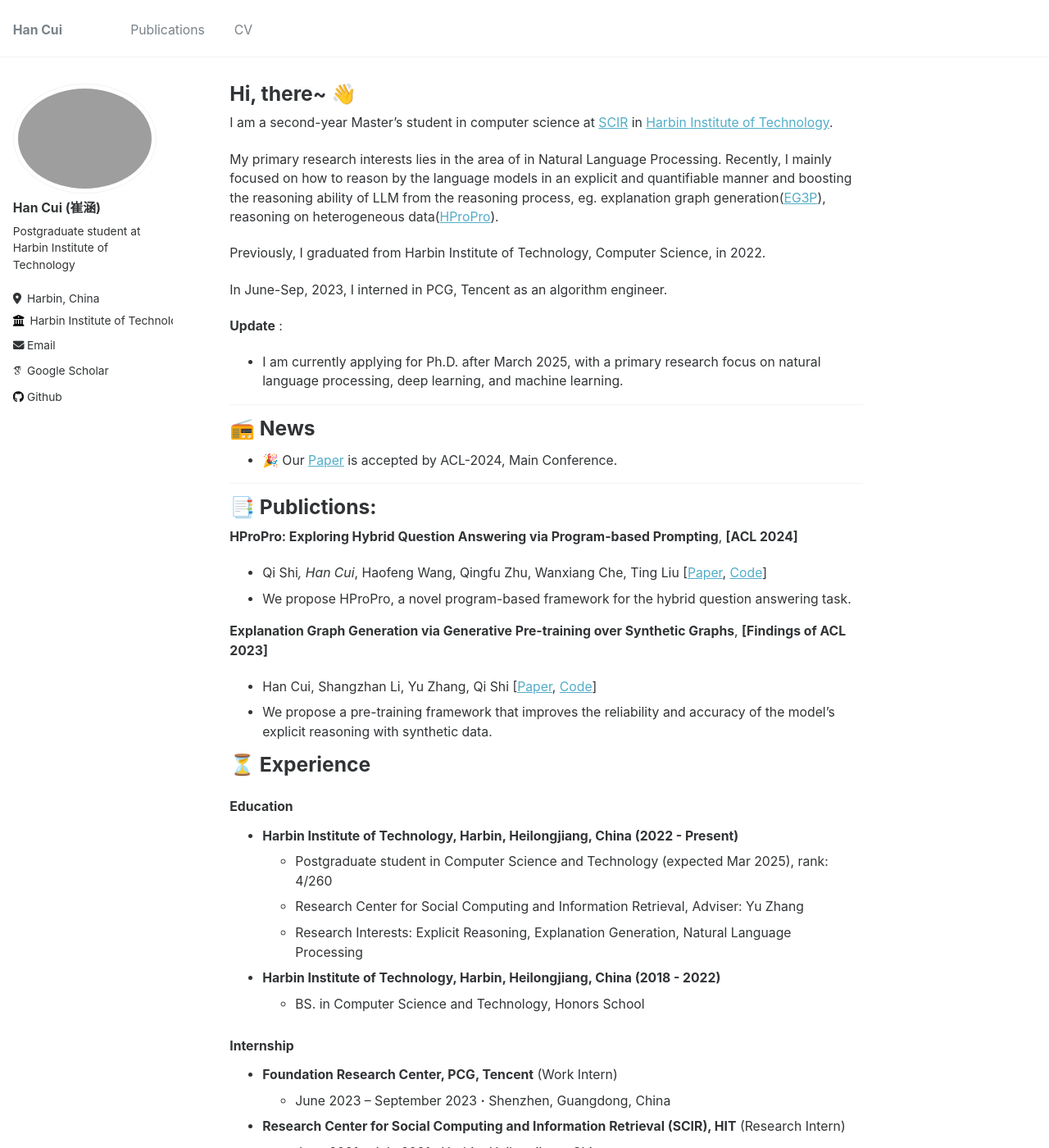
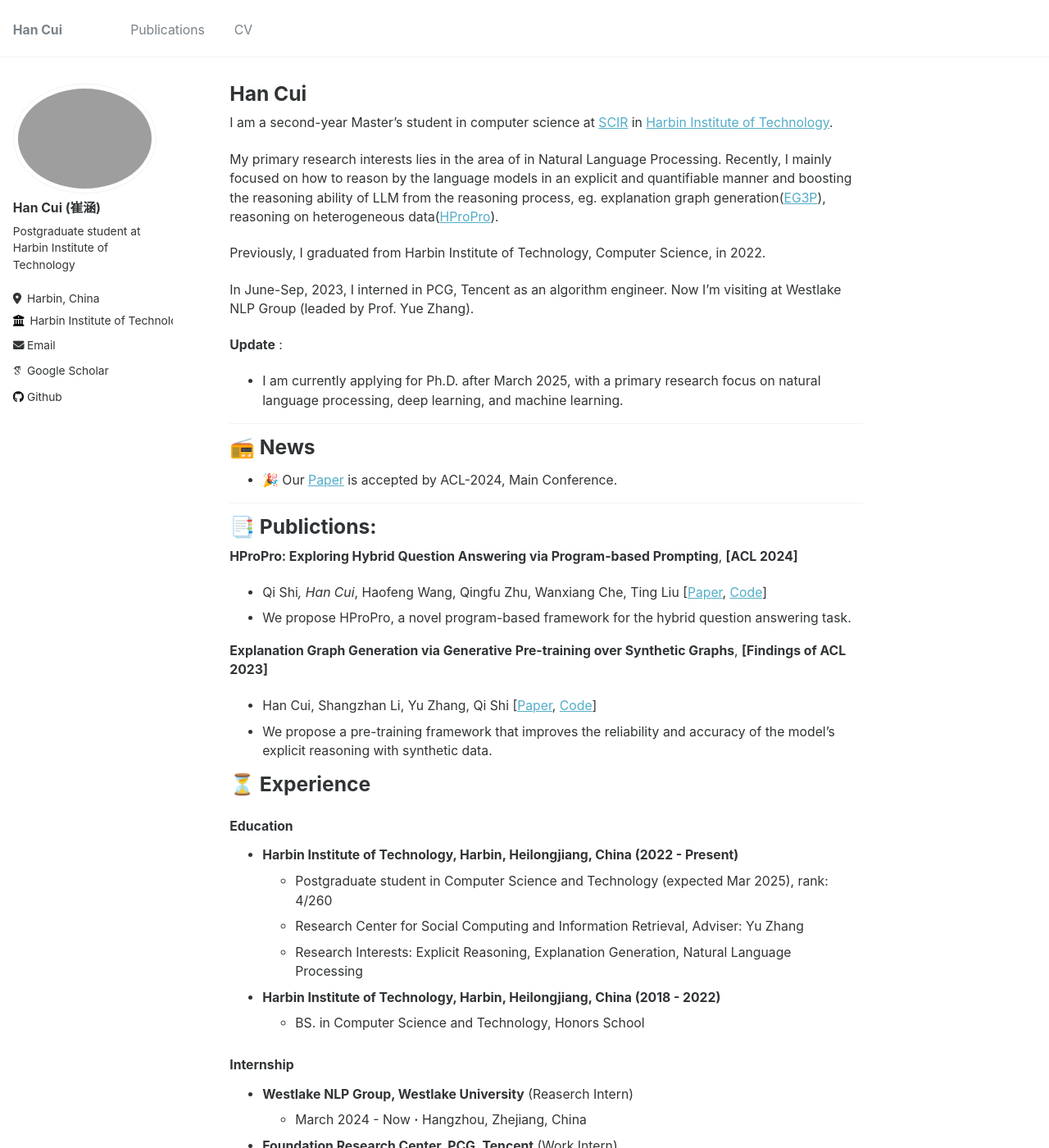
Before and after one commit to hanselcui/hanselcui.github.io, a Jekyll site: the page built from _pages/about.md, in a window 1280 px wide and 1400 px high. Shown: the whole window at 82% size. Built offline with Jekyll 4.4.1, drawn with Linux system fonts in a browser that asks for light colours; some web fonts are replaced; some of the changed text lies outside the part shown.

Commit message:
Update intern

```diff
--- a/_pages/about.md
+++ b/_pages/about.md
@@ -1,6 +1,6 @@
 ---
 permalink: /
-title: "Hi, there~ 👋"
+title: "Han Cui"
 author_profile: true
 redirect_from:
   - /about/
@@ -12,7 +12,7 @@ My primary research interests lies in the area of in Natural Language Processing
 
 Previously, I graduated from Harbin Institute of Technology, Computer Science, in 2022.
 
-In June-Sep, 2023, I interned in PCG, Tencent as an algorithm engineer.
+In June-Sep, 2023, I interned in PCG, Tencent as an algorithm engineer. Now I'm visiting at Westlake NLP Group (leaded by Prof. Yue Zhang).
 
 **Update** :
 
@@ -54,10 +54,12 @@ In June-Sep, 2023, I interned in PCG, Tencent as an algorithm engineer.
 
 ### **Internship**
 
+- **Westlake NLP Group, Westlake University** (Reaserch Intern)
+  - March 2024 - Now **·** Hangzhou, Zhejiang, China
 - **Foundation Research Center, PCG, Tencent** (Work Intern)
   - June 2023 – September 2023 **·** Shenzhen, Guangdong, China
 - **Research Center for Social Computing and Information Retrieval (SCIR), HIT** (Research Intern)
-  - June 2021 – July 2021 · Harbin, Heilongjiang, China
+  - June 2021 – July 2021 **·** Harbin, Heilongjiang, China
 
 🔧 Skills
 ==========
```
